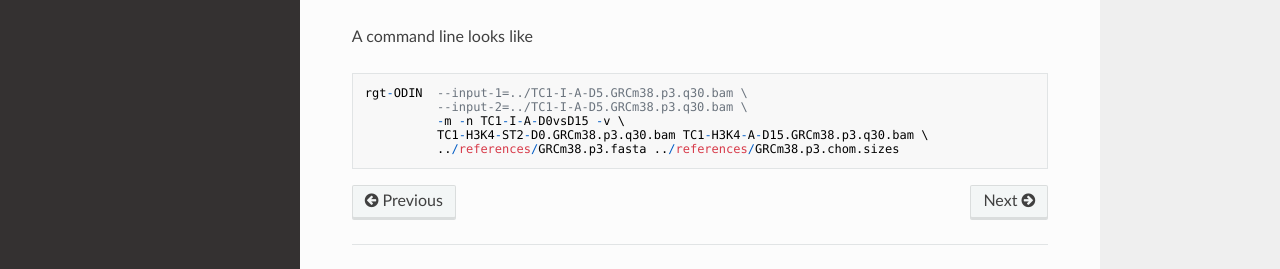
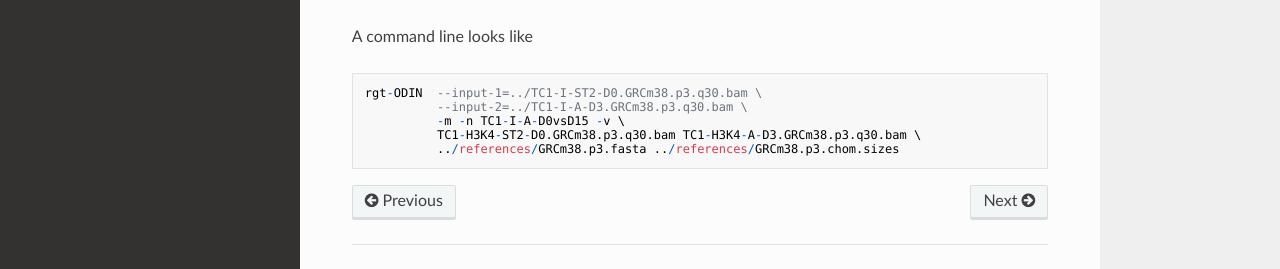
Before and after one commit to ginolhac/chip-seq, an MkDocs documentation site: the page built from docs/peak.md, in a window 1280 px wide and 900 px high, scrolled down 1662 px. Shown: the part 586-855 px from the top of the window. Built offline with MkDocs 1.6.1, drawn with Linux system fonts in a browser that asks for light colours; nearby versions of some CDN libraries; old or Windows-style settings are respelled for this version of MkDocs.

Commit message:
add ODIN

````diff
--- a/docs/peak.md
+++ b/docs/peak.md
@@ -108,9 +108,9 @@ then
 
 A command line looks like
 ```
-rgt-ODIN  --input-1=../TC1-I-A-D5.GRCm38.p3.q30.bam \
-          --input-2=../TC1-I-A-D5.GRCm38.p3.q30.bam \
+rgt-ODIN  --input-1=../TC1-I-ST2-D0.GRCm38.p3.q30.bam \
+          --input-2=../TC1-I-A-D3.GRCm38.p3.q30.bam \
           -m -n TC1-I-A-D0vsD15 -v \
-          TC1-H3K4-ST2-D0.GRCm38.p3.q30.bam TC1-H3K4-A-D15.GRCm38.p3.q30.bam \
+          TC1-H3K4-ST2-D0.GRCm38.p3.q30.bam TC1-H3K4-A-D3.GRCm38.p3.q30.bam \
           ../references/GRCm38.p3.fasta ../references/GRCm38.p3.chom.sizes
 ```
````
